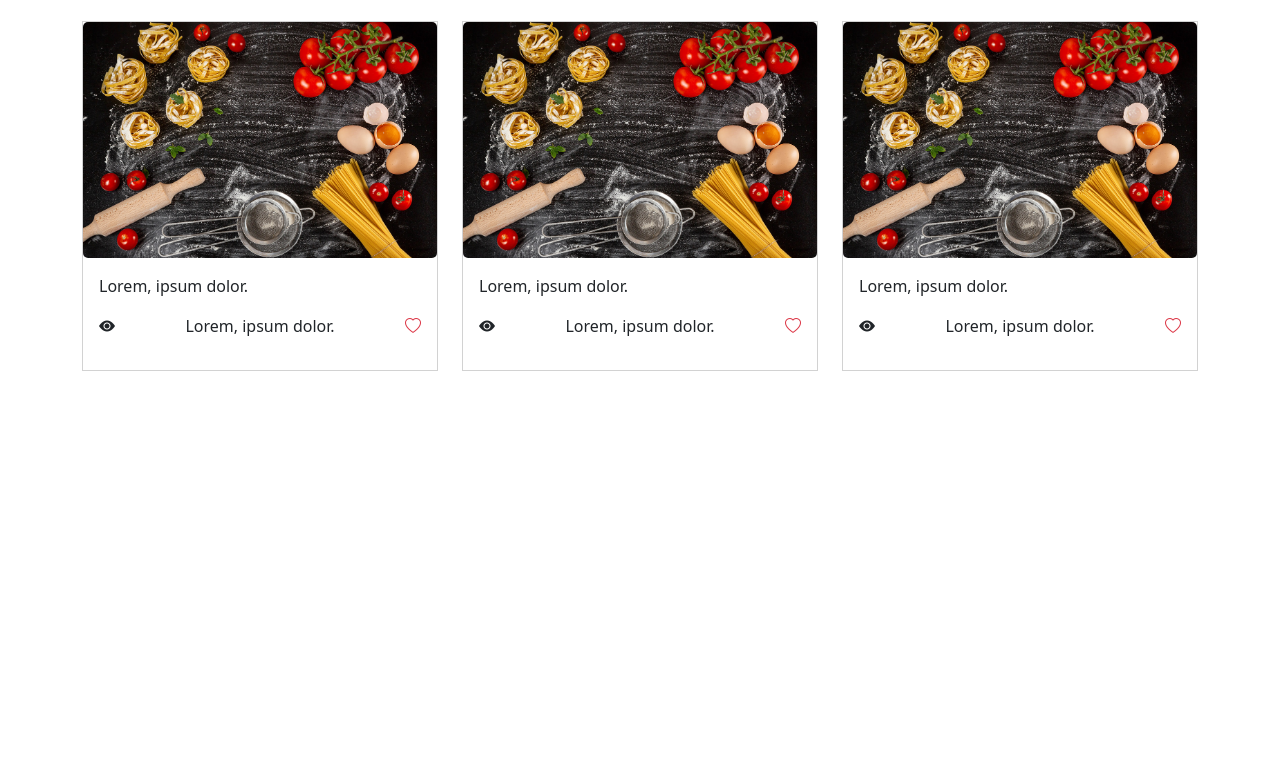
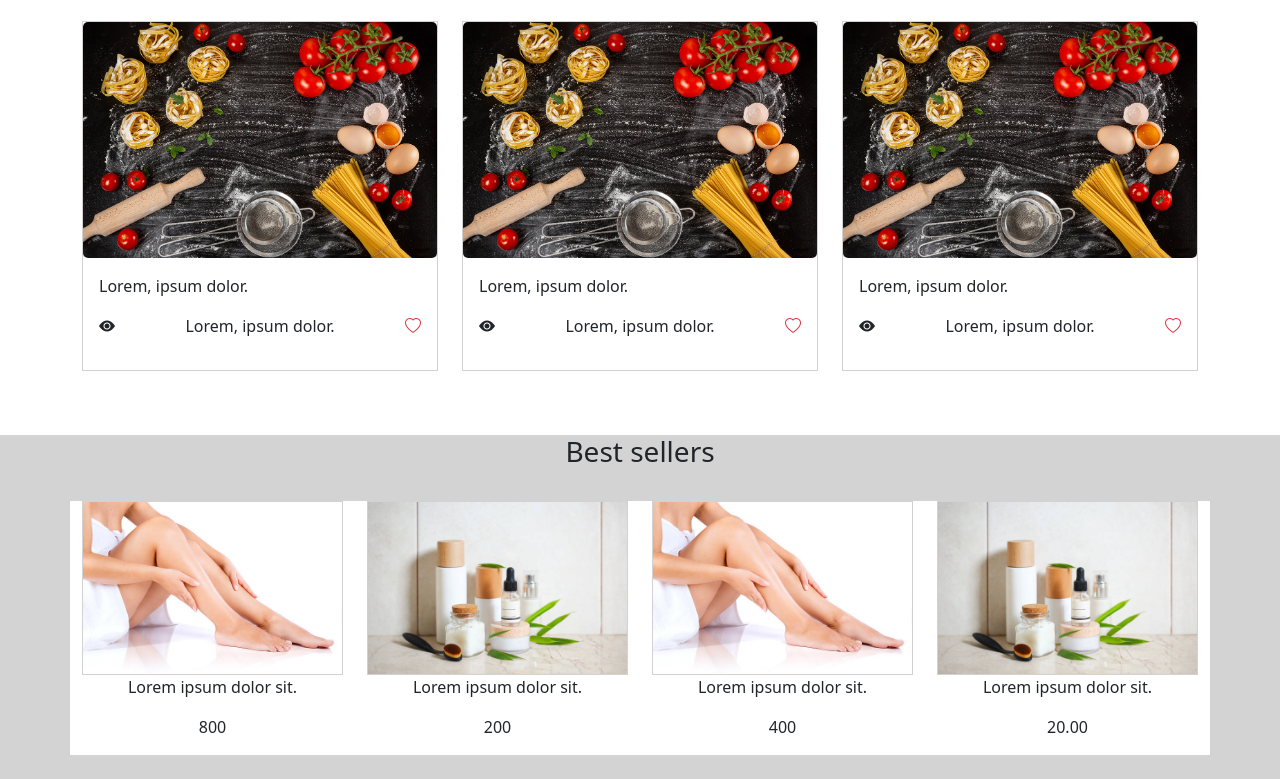
Before and after one commit to martinskay/latine, a plain HTML site: page index.html in a window 1280 px wide. Shown: the part 1426-2205 px from the top of the page. Before the commit the page ends 1861 px from the top, so only its background shows below. Drawn offline with nearby package versions, Linux system fonts and the light colour scheme.

Commit message:
new update

```diff
--- a/index.html
+++ b/index.html
@@ -153,11 +153,49 @@
 
 
     <!-- best sellers -->
-
-
-
-
-
+    <section class="best-sellers">
+        <h3 class="text-center">Best sellers</h3>
+        <div class="container py-4">
+            <div class="row bg-white">
+                <div class="col-md-3">
+                    <div class="card">
+                        <img src="/Assets/img/ladys white leg.jpg" alt="">
+                    </div>
+                    <div class="text text-center">
+                        <p>Lorem ipsum dolor sit.</p>
+                        <p>800</p>
+                    </div>
+                </div>
+                <div class="col-md-3">
+                    <div class="card">
+                        <img src="/Assets/img/images.jpg" alt="">
+                    </div>
+                    <div class="text text-center">
+                        <p>Lorem ipsum dolor sit.</p>
+                        <p>200</p>
+                    </div>
+                </div>
+                <div class="col-md-3">
+                    <div class="card">
+                        <img src="/Assets/img/ladys white leg.jpg" alt="">
+                    </div>
+                    <div class="text text-center">
+                        <p>Lorem ipsum dolor sit.</p>
+                        <p>400</p>
+                    </div>
+                </div>
+                <div class="col-md-3">
+                    <div class="card">
+                        <img src="/Assets/img/images.jpg" alt="">
+                    </div>
+                    <div class="text text-center">
+                        <p>Lorem ipsum dolor sit.</p>
+                        <p>20.00</p>
+                    </div>
+                </div>
+            </div>
+        </div>
+    </section>
 
 
     <!-- bootstrap js -->
```
Also changed, not shown: Assets/img/images.jpg (added), Assets/img/ladys white leg.jpg (added).
